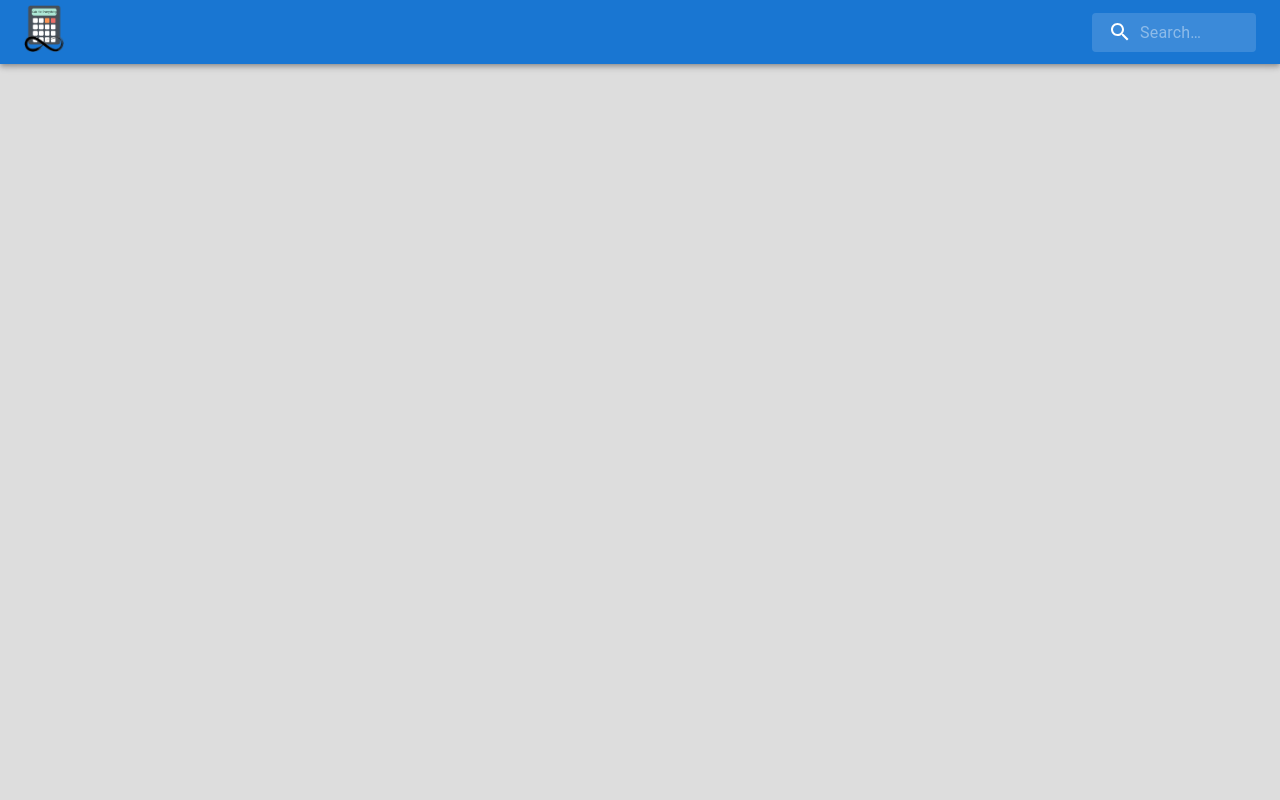
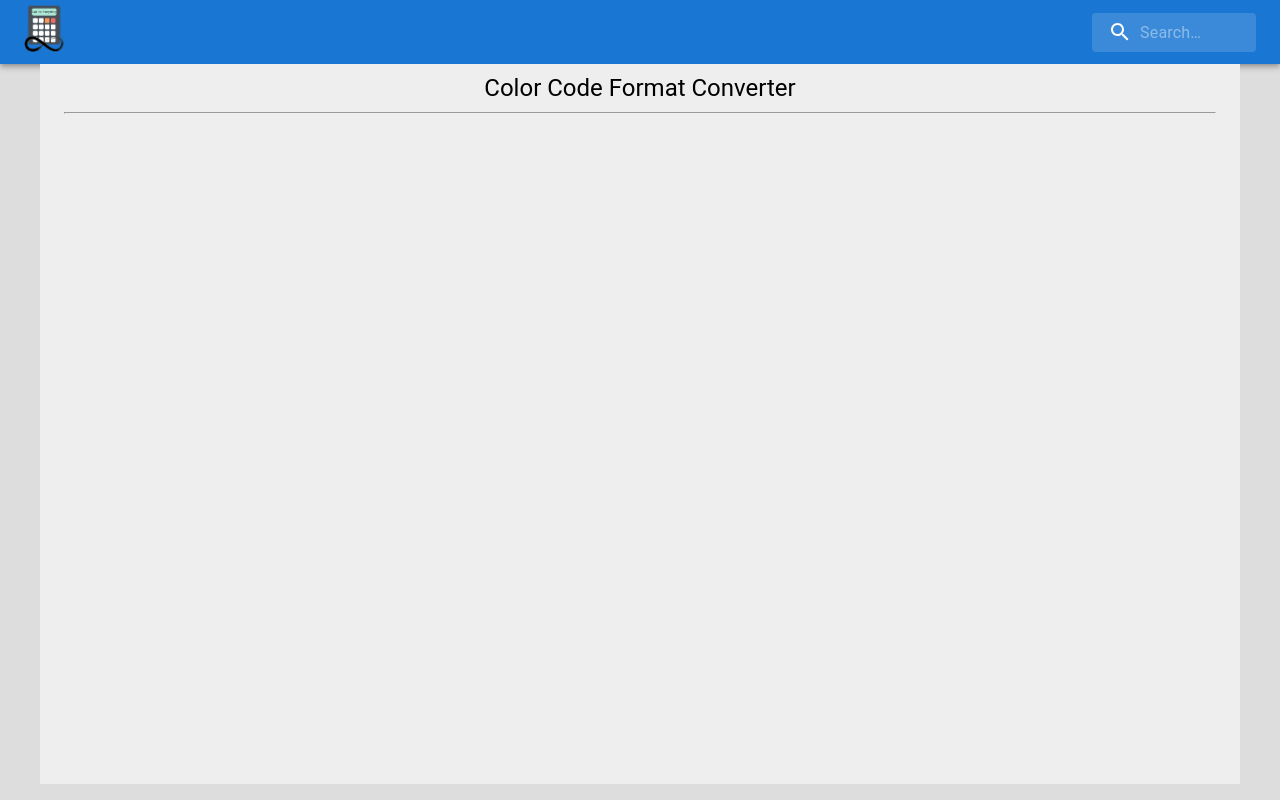
Before and after one commit to SarthakKeshari/calc_for_everything, a React (Create React App) app in the folder calculators/: page /colorcodeformatconverter in a window 1280 px wide. Before the commit this address had no page. Built offline with nearby package versions, Linux system fonts and the light colour scheme.

Commit message:
Added folders for contribution

```diff
--- a/calculators/src/App.js
+++ b/calculators/src/App.js
@@ -86,6 +86,7 @@ import MainDrugDosageCalc from './health/drugDosageCalc/MainDrugDosageCalc';
 import MainIPv4ToIPv6Calc from './computer_science/iPv4ToiPv6Calc/MainIPv4ToIPv6Calc';
 import MainProfitLossCalc from './mathematical/profitLossCalc/MainProfitLossCalc';
 import MainAPGARScoreCalc from './health/aPGARScoreCalc/MainAPGARScoreCalc';
+import MainColorCodeFormatConverter from './computer_science/colorCodeFormatConverter/MainColorCodeFormatConverter';
 
 function App() {
   return (
@@ -127,6 +128,7 @@ function App() {
             <Route path="quespaperbuilder" element={<MainQuestionPaperBuilder />} />
             <Route path="codeeditorforwebdev" element={<MainCodeEditorWebDev />} />
             <Route path="ipv4toipv6calc" element={<MainIPv4ToIPv6Calc />} />
+            <Route path="colorcodeformatconverter" element={<MainColorCodeFormatConverter />} />
             {/* Mathematical */}
             <Route path="simpleinterest" element={<MainSI />} />
             <Route path="compoundinterest" element={<MainCI />} />
--- a/calculators/src/Home.js
+++ b/calculators/src/Home.js
@@ -40,6 +40,7 @@ export default function Home() {
             <HomeGridItem calcName="Question Paper Buider" path="/quespaperbuilder"/>
             <HomeGridItem calcName="Code Editor for Web Dev" path="/codeeditorforwebdev"/>
             <HomeGridItem calcName="IPv4 To IPv6 Calculator" path="/ipv4toipv6calc"/>
+            <HomeGridItem calcName="Color Code Format Converter" path="/colorcodeformatconverter"/>
         </Grid>
         <br/>
         <Typography pt={1} variant='h5'>Mathematical</Typography>
--- /dev/null
+++ b/calculators/src/computer_science/colorCodeFormatConverter/MainColorCodeFormatConverter.js
@@ -0,0 +1,14 @@
+import React from 'react';
+import { Container, Typography } from '@mui/material';
+
+function MainColorCodeFormatConverter(){
+    return(
+        <Container maxWidth="lg" sx={{ bgcolor: '#eeeeee', minHeight: '90vh', paddingY:"10" }}>
+            <Typography pt={1} variant='h5' sx = {{textAlign: "center"}}>Color Code Format Converter</Typography>
+            <hr/>
+            <br/>
+        </Container>
+    )
+}
+
+export default MainColorCodeFormatConverter;
```
